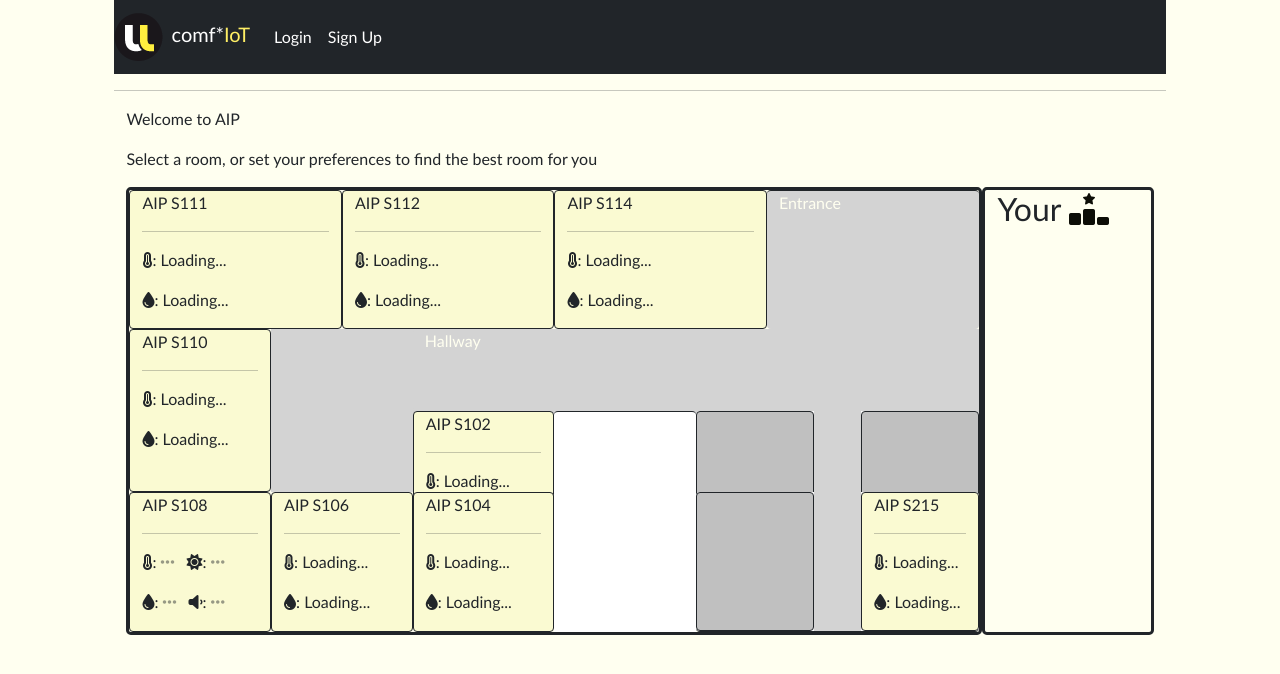
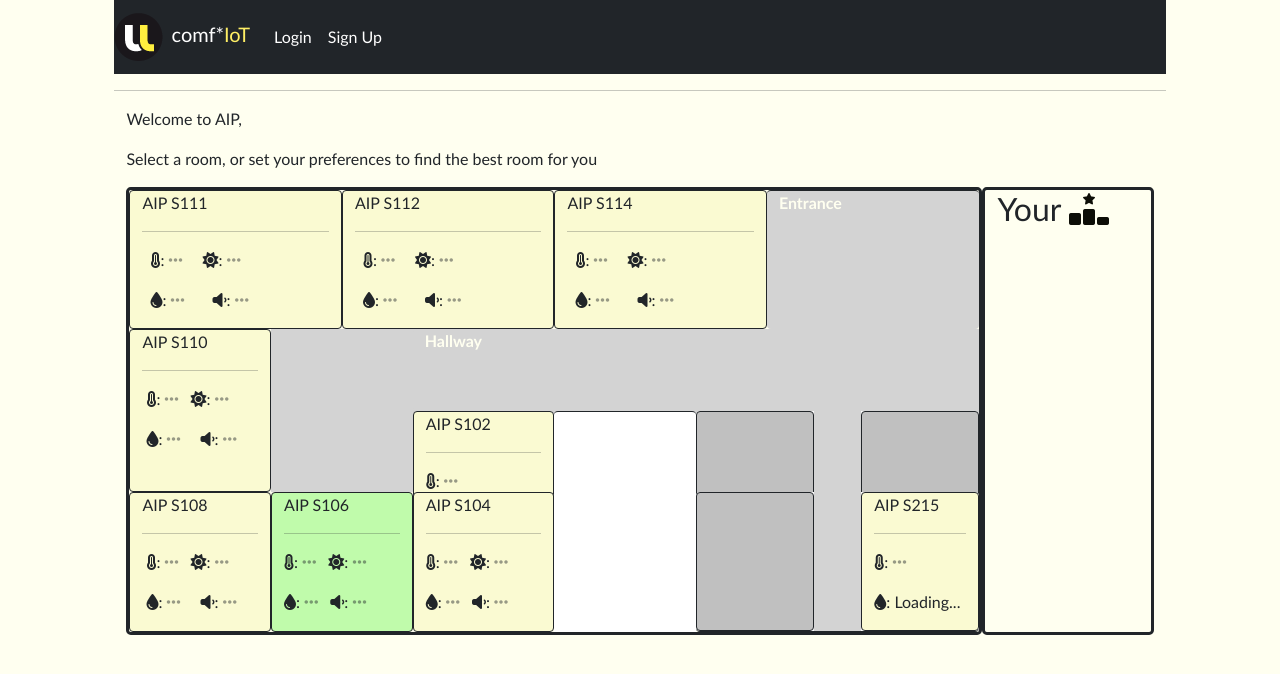
Before and after one commit to shrnsubedi/IoT-Dashboard-Web, a Django app: template dashboard/templates/dashboard/landing.html in a window 1280 px wide. Shown: the top 674 px of the page. Run offline with Django 3.2, Linux system fonts and the light colour scheme; the template is opened without the code that fills it, so the values that code supplies are empty; some libraries are stand-ins or nearby versions.

Commit message:
- [x] UI Changes

```diff
--- a/dashboard/templates/dashboard/base.html
+++ b/dashboard/templates/dashboard/base.html
@@ -16,6 +16,7 @@
         font-family: "Gill Sans", sans-serif;
         margin-left: 8%;
         margin-right: 8%;
+        font-weight: lighter;
       }
       .ul-yellow {
         color: #FFEF65;
@@ -52,6 +53,12 @@
           max-height: 67vh;
           overflow-y: auto;
       }
+      .room-name-title{
+        font-weight: bolder;
+      }
+      .ideal-room{
+        background-color: rgba(47,240,10,0.3);
+      }
     </style>
   </head>
   <body>
@@ -77,7 +84,7 @@
           <ul class="navbar-nav mr-auto">
             {% if user.is_authenticated %}
             <li class="nav-item">
-              <a class="nav-link text-white" href="{% url 'preferences' %}"><i class="fa-solid fa-wrench"></i> Preferences</a>
+              <a class="nav-link text-white room-name-title" href="{% url 'preferences' %}"><i class="fa-solid fa-wrench"></i> Preferences</a>
             </li>
             {% endif %}
           </ul>
--- a/dashboard/templates/dashboard/landing.html
+++ b/dashboard/templates/dashboard/landing.html
@@ -119,7 +119,7 @@
 <div class="container">
     <div class="row">
         <div class="col-12 border-dark">
-            <p>Welcome to AIP</p>
+            <p>Welcome to AIP,</p>
             <p>Select a room, or set your preferences to find the best room for you</p>
     </div>
 </div>
@@ -129,46 +129,70 @@
         <div id="map-container" class="container col-3 col-md-10 border border-3 border-dark rounded-3">
             <div id="drawn-map">
                 <div class="row">
-                    <div class="col-3 col-md-3 class-room-available border border-dark rounded">
-                        <p>AIP S111</p>
+                    <div class="col-2 col-md-3 class-room-available border border-dark rounded">
+                        <p class="room-name-title">AIP S111</p>
                         <hr>
-                        <p><i class="fa fa-thermometer-full" aria-hidden="true"></i>: <span id="Temperature-display-AIP_S111">Loading...</span></p>
-                        <p><i class="fa-solid fa-droplet"></i>: <span id="Humidity-display-AIP_S111">Loading...</span></p>
+                        <p>
+                            <i class="fa fa-thermometer-full ms-2" aria-hidden="true"></i>: <span id="Temperature-display-AIP_S111"><i class="fa-solid fa-ellipsis fa-fade"></i></span>
+                            <i class="fas fa-sun ms-3"></i>: <span id="Light-display-AIP_S111"><i class="fa-solid fa-ellipsis fa-fade"></i></span>
+                        </p>
+                        <p>
+                            <i class="fa-solid fa-droplet ms-2"></i>: <span id="Humidity-display-AIP_S111"><i class="fa-solid fa-ellipsis fa-fade"></i></span>
+                            <i class="fas fa-volume-down ms-4"></i>: <span id="Sound-display-AIP_S111"><i class="fa-solid fa-ellipsis fa-fade"></i></span>
+                        </p>
                     </div>
                     <div class="col-3 col-md-3 class-room-available border border-dark rounded">
-                        <p>AIP S112</p>
+                        <p class="room-name-title">AIP S112</p>
                         <hr>
-                        <p><i class="fa fa-thermometer-full" aria-hidden="true"></i>: <span id="Temperature-display-AIP_S111">Loading...</span></p>
-                        <p><i class="fa-solid fa-droplet"></i>: <span id="Humidity-display-AIP_S111">Loading...</span></p>
+                        <p>
+                            <i class="fa fa-thermometer-full ms-2" aria-hidden="true"></i>: <span id="Temperature-display-AIP_S112"><i class="fa-solid fa-ellipsis fa-fade"></i></span>
+                            <i class="fas fa-sun ms-3"></i>: <span id="Light-display-AIP_S112"><i class="fa-solid fa-ellipsis fa-fade"></i></span>
+                        </p>
+                        <p>
+                            <i class="fa-solid fa-droplet ms-2"></i>: <span id="Humidity-display-AIP_S112"><i class="fa-solid fa-ellipsis fa-fade"></i></span>
+                            <i class="fas fa-volume-down ms-4"></i>: <span id="Sound-display-AIP_S112"><i class="fa-solid fa-ellipsis fa-fade"></i></span>
+                        </p>
                     </div>
                     <div class="col-3 col-md-3 class-room-available border border-dark rounded">
-                        <p>AIP S114</p>
+                        <p class="room-name-title">AIP S114</p>
                         <hr>
-                        <p><i class="fa fa-thermometer-full" aria-hidden="true"></i>: <span id="Temperature-display-AIP_S111">Loading...</span></p>
-                        <p><i class="fa-solid fa-droplet"></i>: <span id="Humidity-display-AIP_S111">Loading...</span></p>
+                        <p>
+                            <i class="fa fa-thermometer-full ms-2" aria-hidden="true"></i>: <span id="Temperature-display-AIP_S114"><i class="fa-solid fa-ellipsis fa-fade"></i></span>
+                            <i class="fas fa-sun ms-3"></i>: <span id="Light-display-AIP_S114"><i class="fa-solid fa-ellipsis fa-fade"></i></span>
+                        </p>
+                        <p>
+                            <i class="fa-solid fa-droplet ms-2"></i>: <span id="Humidity-display-AIP_S114"><i class="fa-solid fa-ellipsis fa-fade"></i></span>
+                            <i class="fas fa-volume-down ms-4"></i>: <span id="Sound-display-AIP_S114"><i class="fa-solid fa-ellipsis fa-fade"></i></span>
+                        </p>
                     </div>
-                    <div class="col-3 col-md-3 border-left border-top border-right border-dark text-right help-text font-weight-bold hallway rounded">
+                    <div class="col-3 col-md-3 border-left border-top border-right border-dark text-right help-text fw-bold hallway rounded">
                         Entrance
                     </div>
                 </div>
 
                 <div class="row">
                     <div class="col-3 col-md-2 class-room-available border border-dark rounded">
-                        <p>AIP S110</p>
+                        <p class="room-name-title">AIP S110</p>
                         <hr>
-                        <p><i class="fa fa-thermometer-full" aria-hidden="true"></i>: <span id="Temperature-display-AIP_S111">Loading...</span></p>
-                        <p><i class="fa-solid fa-droplet"></i>: <span id="Humidity-display-AIP_S111">Loading...</span></p>
+                        <p>
+                            <i class="fa fa-thermometer-full ms-1" aria-hidden="true"></i>: <span id="Temperature-display-AIP_S110"><i class="fa-solid fa-ellipsis fa-fade"></i></span>
+                            <i class="fas fa-sun ms-2"></i>: <span id="Light-display-AIP_S110"><i class="fa-solid fa-ellipsis fa-fade"></i></span>
+                        </p>
+                        <p>
+                            <i class="fa-solid fa-droplet ms-1"></i>: <span id="Humidity-display-AIP_S110"><i class="fa-solid fa-ellipsis fa-fade"></i></span>
+                            <i class="fas fa-volume-down ms-3"></i>: <span id="Sound-display-AIP_S110"><i class="fa-solid fa-ellipsis fa-fade"></i></span>
+                        </p>
                     </div>
                     <div class="col-3 col-md-2 hallway"></div>
                     <div class="col-3 col-md-8 hallway">
                         <div class="row h-50">
-                            <div class="col-3 col-md-12 help-text font-weight-bold hallway border-right border-dark rounded">Hallway</div>
+                            <div class="col-3 col-md-12 help-text fw-bold hallway border-right border-dark rounded">Hallway</div>
                         </div>
                         <div class="row h-50">
                             <div class="col-3 col-md-3 class-room-available border border-dark rounded">
-                                <p>AIP S102</p>
+                                <p class="room-name-title">AIP S102</p>
                                 <hr>
-                                <p><i class="fa fa-thermometer-full" aria-hidden="true"></i>: <span id="Temperature-display-AIP_S111">Loading...</span></p>
+                                <p><i class="fa fa-thermometer-full" aria-hidden="true"></i>: <span id="Temperature-display-AIP_S110"><i class="fa-solid fa-ellipsis fa-fade"></i></span></p>
                                 <p><i class="fa-solid fa-droplet"></i>: <span id="Humidity-display-AIP_S111">Loading...</span></p>
                             </div>
                             <div class="col-3 col-md-3 outside border-top border-dark rounded"></div>
@@ -185,28 +209,40 @@
 
                 <div class="row">
                     <div class="col-3 col-md-2 class-room-available border border-round border-dark rounded">
-                        <p>AIP S108</p>
+                        <p class="room-name-title">AIP S108</p>
                         <hr>
                         <p>
-                            <i class="fa fa-thermometer-full" aria-hidden="true"></i>: <span id="Temperature-display-AIP_S108"><i class="fa-solid fa-ellipsis fa-fade"></i></span>
+                            <i class="fa fa-thermometer-full ms-1" aria-hidden="true"></i>: <span id="Temperature-display-AIP_S108"><i class="fa-solid fa-ellipsis fa-fade"></i></span>
                             <i class="fas fa-sun ms-2"></i>: <span id="Light-display-AIP_S108"><i class="fa-solid fa-ellipsis fa-fade"></i></span>
                         </p>
                         <p>
-                            <i class="fa-solid fa-droplet"></i>: <span id="Humidity-display-AIP_S108"><i class="fa-solid fa-ellipsis fa-fade"></i></span>
-                            <i class="fas fa-volume-down ms-2"></i>: <span id="Sound-display-AIP_S108"><i class="fa-solid fa-ellipsis fa-fade"></i></span>
+                            <i class="fa-solid fa-droplet ms-1"></i>: <span id="Humidity-display-AIP_S108"><i class="fa-solid fa-ellipsis fa-fade"></i></span>
+                            <i class="fas fa-volume-down ms-3"></i>: <span id="Sound-display-AIP_S108"><i class="fa-solid fa-ellipsis fa-fade"></i></span>
+                        </p>
+                    </div>
+                    <div class="col-3 col-md-2 class-room-available border border-dark rounded ideal-room">
+                        <p class="room-name-title">AIP S106</p>
+                        <hr>
+                        <p>
+                            <i class="fa fa-thermometer-full" aria-hidden="true"></i>: <span id="Temperature-display-AIP_S106"><i class="fa-solid fa-ellipsis fa-fade"></i></span>
+                            <i class="fas fa-sun ms-2"></i>: <span id="Light-display-AIP_S106"><i class="fa-solid fa-ellipsis fa-fade"></i></span>
+                        </p>
+                        <p>
+                            <i class="fa-solid fa-droplet"></i>: <span id="Humidity-display-AIP_S106"><i class="fa-solid fa-ellipsis fa-fade"></i></span>
+                            <i class="fas fa-volume-down ms-2"></i>: <span id="Sound-display-AIP_S106"><i class="fa-solid fa-ellipsis fa-fade"></i></span>
                         </p>
                     </div>
                     <div class="col-3 col-md-2 class-room-available border border-dark rounded">
-                        <p>AIP S106</p>
+                        <p class="room-name-title">AIP S104</p>
                         <hr>
-                        <p><i class="fa fa-thermometer-full" aria-hidden="true"></i>: <span id="Temperature-display-AIP_S108">Loading...</span></p>
-                        <p><i class="fa-solid fa-droplet"></i>: <span id="Humidity-display-AIP_S108">Loading...</span></p>
-                    </div>
-                    <div class="col-3 col-md-2 class-room-available border border-dark rounded">
-                        <p>AIP S104</p>
-                        <hr>
-                        <p><i class="fa fa-thermometer-full" aria-hidden="true"></i>: <span id="Temperature-display-AIP_S108">Loading...</span></p>
-                        <p><i class="fa-solid fa-droplet"></i>: <span id="Humidity-display-AIP_S108">Loading...</span></p>
+                        <p>
+                            <i class="fa fa-thermometer-full" aria-hidden="true"></i>: <span id="Temperature-display-AIP_S104"><i class="fa-solid fa-ellipsis fa-fade"></i></span>
+                            <i class="fas fa-sun ms-2"></i>: <span id="Light-display-AIP_S104"><i class="fa-solid fa-ellipsis fa-fade"></i></span>
+                        </p>
+                        <p>
+                            <i class="fa-solid fa-droplet"></i>: <span id="Humidity-display-AIP_S104"><i class="fa-solid fa-ellipsis fa-fade"></i></span>
+                            <i class="fas fa-volume-down ms-2"></i>: <span id="Sound-display-AIP_S104"><i class="fa-solid fa-ellipsis fa-fade"></i></span>
+                        </p>
                     </div>
                     <div class="col-3 col-md-2 outside"></div>
                     <div class="col-3 col-md-4 bg-white border-left border-bottom border-right border-dark rounded">
@@ -214,10 +250,10 @@
                             <div class="col-3 col-md-5 other-room border border-dark rounded"></div>
                             <div class="col-3 col-md-2 hallway"></div>
                             <div class="col-3 col-md-5 class-room-available border border-dark rounded">
-                                <p>AIP S215</p>
+                                <p class="room-name-title">AIP S215</p>
                                 <hr>
-                                <p><i class="fa fa-thermometer-full" aria-hidden="true"></i>: <span id="Temperature-display-AIP_S108">Loading...</span></p>
-                                <p><i class="fa-solid fa-droplet"></i>: <span id="Humidity-display-AIP_S108">Loading...</span></p>
+                                <p><i class="fa fa-thermometer-full" aria-hidden="true"></i>: <span id="Temperature-display-AIP_S215"><i class="fa-solid fa-ellipsis fa-fade"></i></span></p>
+                                <p><i class="fa-solid fa-droplet"></i>: <span id="Humidity-display-AIP_S215">Loading...</span></p>
                             </div>
                         </div>
                     </div>
```
Also changed, not shown: 1 other file.
